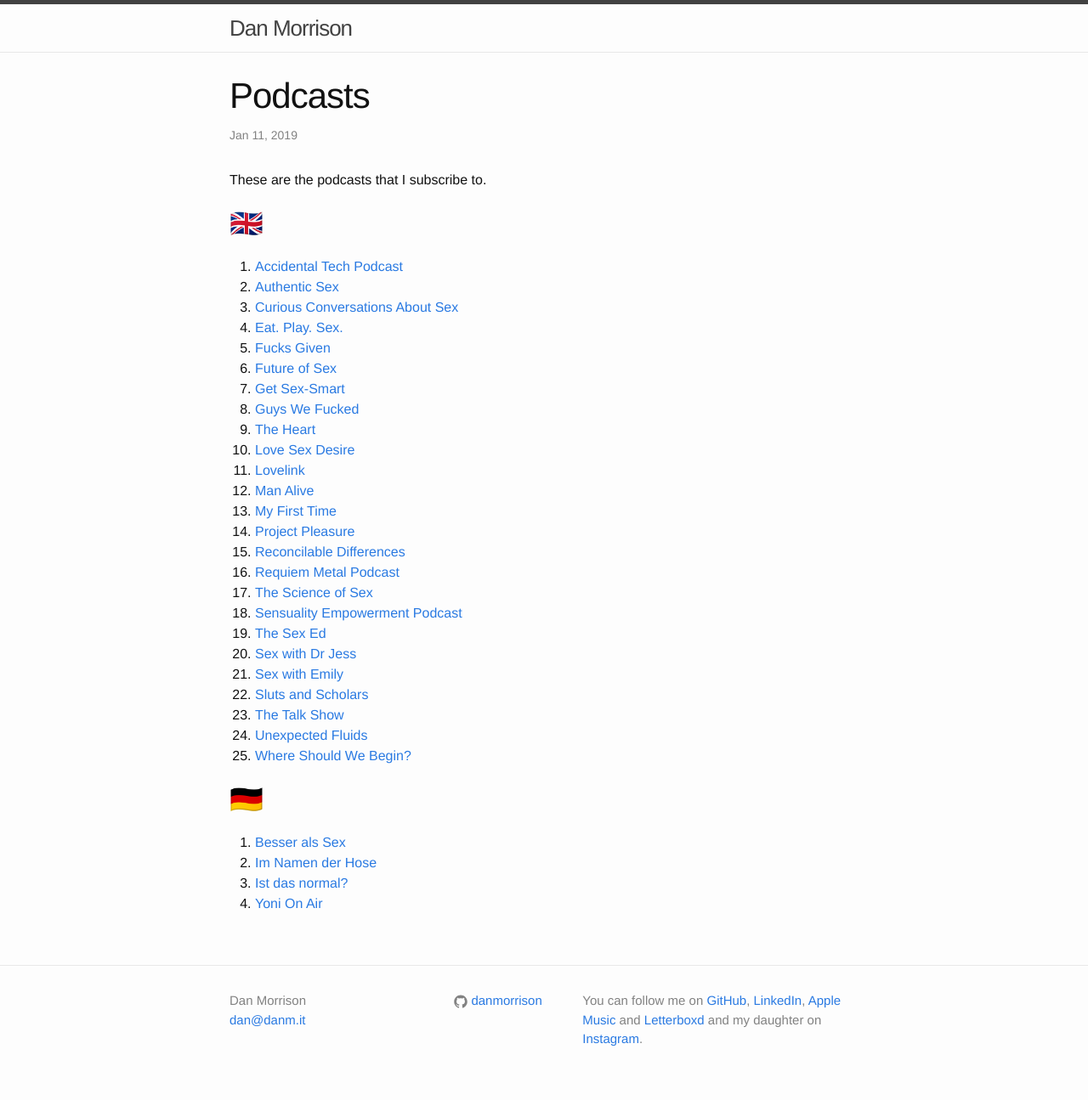
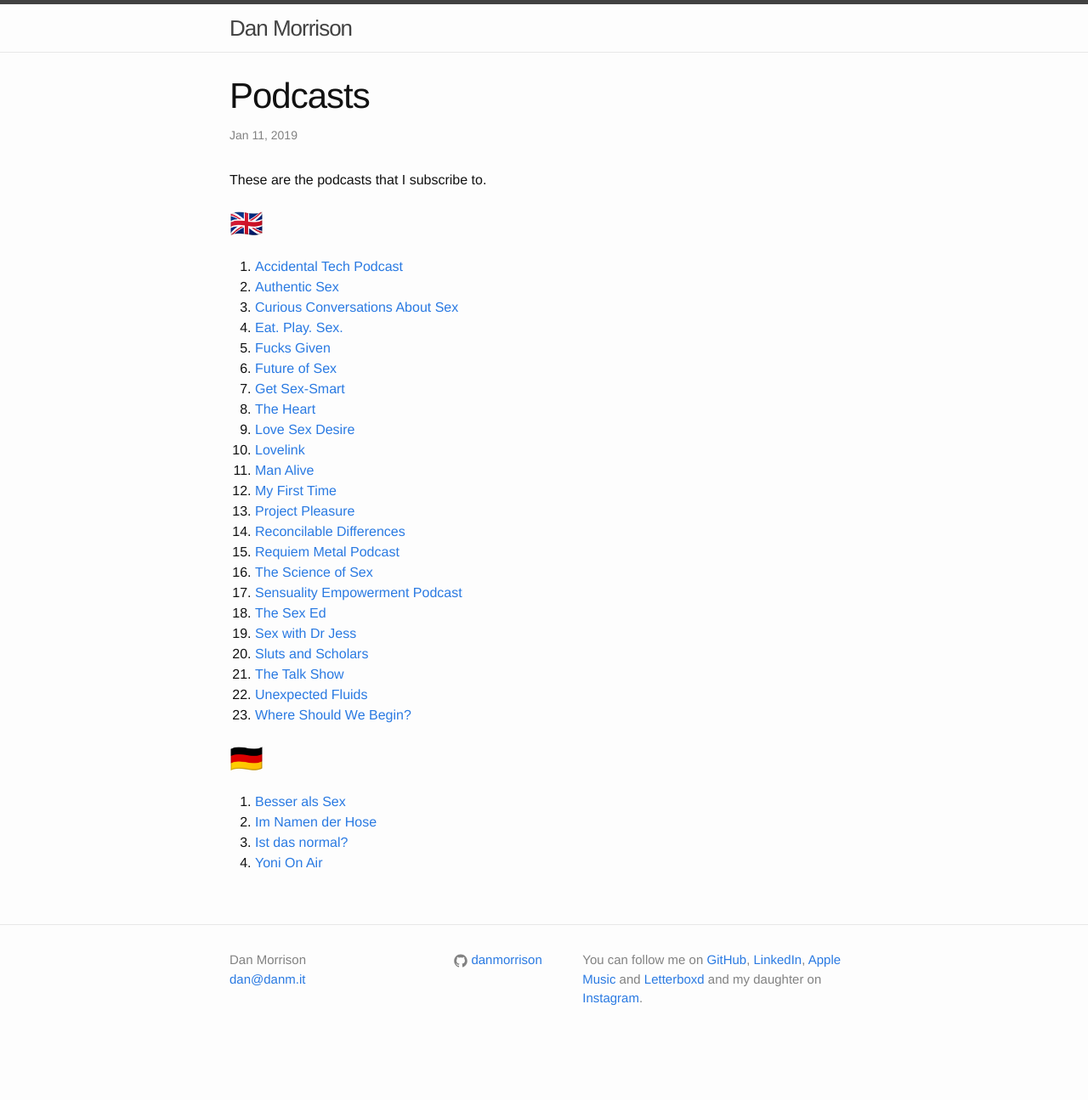
Before and after one commit to danmorrison/danmorrison.github.io, a Jekyll site: the page built from _posts/2019-01-11-podcasts.md, in a window 1280 px wide. Shown: the whole page at 85% size. Built offline with Jekyll 4.4.1, drawn with Linux system fonts in a browser that asks for light colours; after the commit the page ends 1247 px from its top, so only the background shows below that.

Commit message:
Remove Guys We Fucked and Sex with Emily

```diff
--- a/_posts/2019-01-11-podcasts.md
+++ b/_posts/2019-01-11-podcasts.md
@@ -15,7 +15,6 @@
 1. [Fucks Given](https://itunes.apple.com/podcast/id1444176549)
 1. [Future of Sex](https://itunes.apple.com/podcast/id1127544978)
 1. [Get Sex-Smart](https://itunes.apple.com/podcast/id1049173993)
-1. [Guys We Fucked](https://itunes.apple.com/podcast/id885960517)
 1. [The Heart](https://itunes.apple.com/podcast/id595892633)
 1. [Love Sex Desire](https://itunes.apple.com/podcast/id896494808)
 1. [Lovelink](https://itunes.apple.com/podcast/id1278663589)
@@ -28,7 +27,6 @@
 1. [Sensuality Empowerment Podcast](https://itunes.apple.com/podcast/id1307465076)
 1. [The Sex Ed](https://itunes.apple.com/podcast/id1440228794)
 1. [Sex with Dr Jess](https://itunes.apple.com/podcast/id1166227345)
-1. [Sex with Emily](https://itunes.apple.com/podcast/id82456189)
 1. [Sluts and Scholars](https://itunes.apple.com/podcast/id1223781930)
 1. [The Talk Show](https://itunes.apple.com/podcast/id528458508)
 1. [Unexpected Fluids](https://itunes.apple.com/podcast/id1382587938)
```
